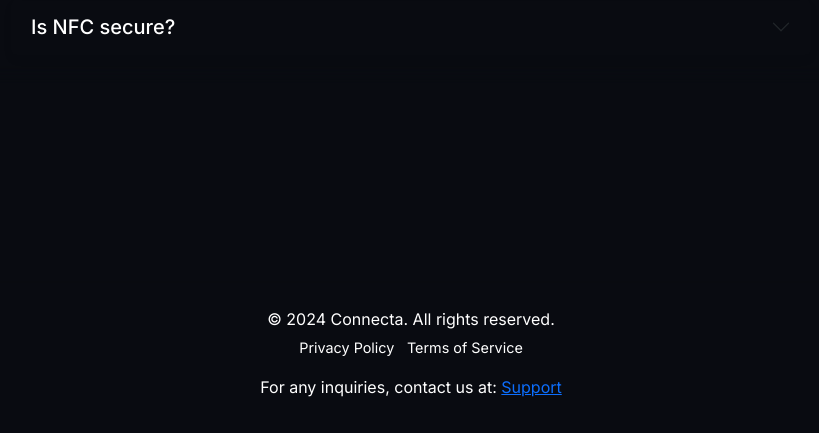
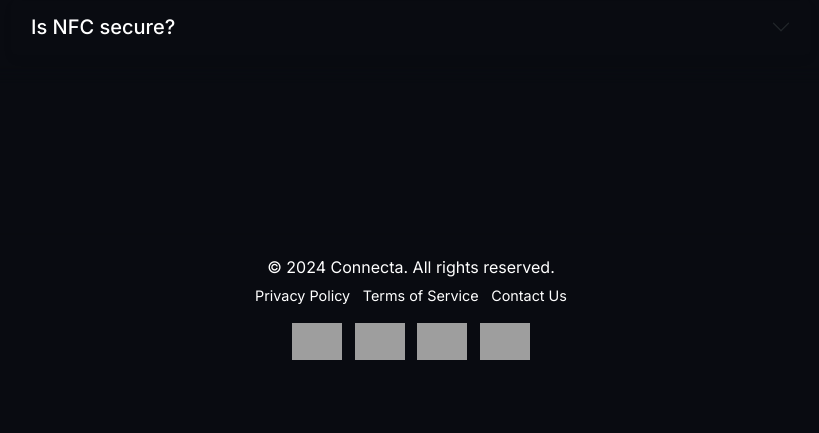
Before and after one commit to Rottie420/project-connecta, a Flask app: page / in a window 1280 px wide. Shown: the part 3618-4051 px from the top of the page, without its empty margins (229-1048 px from the left). After the commit the page ends 3978 px from the top, so only its background shows below. Run offline with Flask 3, Linux system fonts and the light colour scheme; grey boxes are pictures that could not be loaded.

Commit message:
updated with payment methods

```diff
--- a/templates/home-v2.html
+++ b/templates/home-v2.html
@@ -521,16 +521,19 @@
 
 
     <!-- Footer -->
-    <footer class="bg-white text-center py-4 mt-5">
-        <div class="container">
-            <p class="mb-1">&copy; 2024 Connecta. All rights reserved.</p>
-            <ul class="list-inline">
-                <li class="list-inline-item"><a href="#">Privacy Policy</a></li>
-                <li class="list-inline-item"><a href="#">Terms of Service</a></li>
-            </ul>
-            <p>For any inquiries, contact us at:
-                <a href="mailto:kevin_castillo@connecta.store" class="text-primary">Support</a>
-            </p>
+    <footer>
+        <p class="mb-1">&copy; 2024 Connecta. All rights reserved.</p>
+        <ul class="list-inline">
+            <li class="list-inline-item"><a href="#">Privacy Policy</a></li>
+            <li class="list-inline-item"><a href="#">Terms of Service</a></li>
+            <li class="list-inline-item"><a href="mailto:kevin_castillo@connecta.store">Contact Us</a></li>
+        </ul>
+        <!-- Payment Methods -->
+        <div class="mt-3 mb-5">
+            <img src="https://www.logo.wine/a/logo/Visa_Inc./Visa_Inc.-Logo.wine.svg" alt="Visa" class="me-2" width="50">
+            <img src="https://upload.wikimedia.org/wikipedia/commons/b/b5/PayPal.svg" alt="PayPal" class="me-2" width="50">
+            <img src="https://www.logo.wine/a/logo/American_Express/American_Express-Logo.wine.svg" alt="American Express" class="me-2" width="50">
+            <img src="https://www.logo.wine/a/logo/Mastercard/Mastercard-Logo.wine.svg" alt="MasterCard" width="50">
         </div>
     </footer>
 
```
